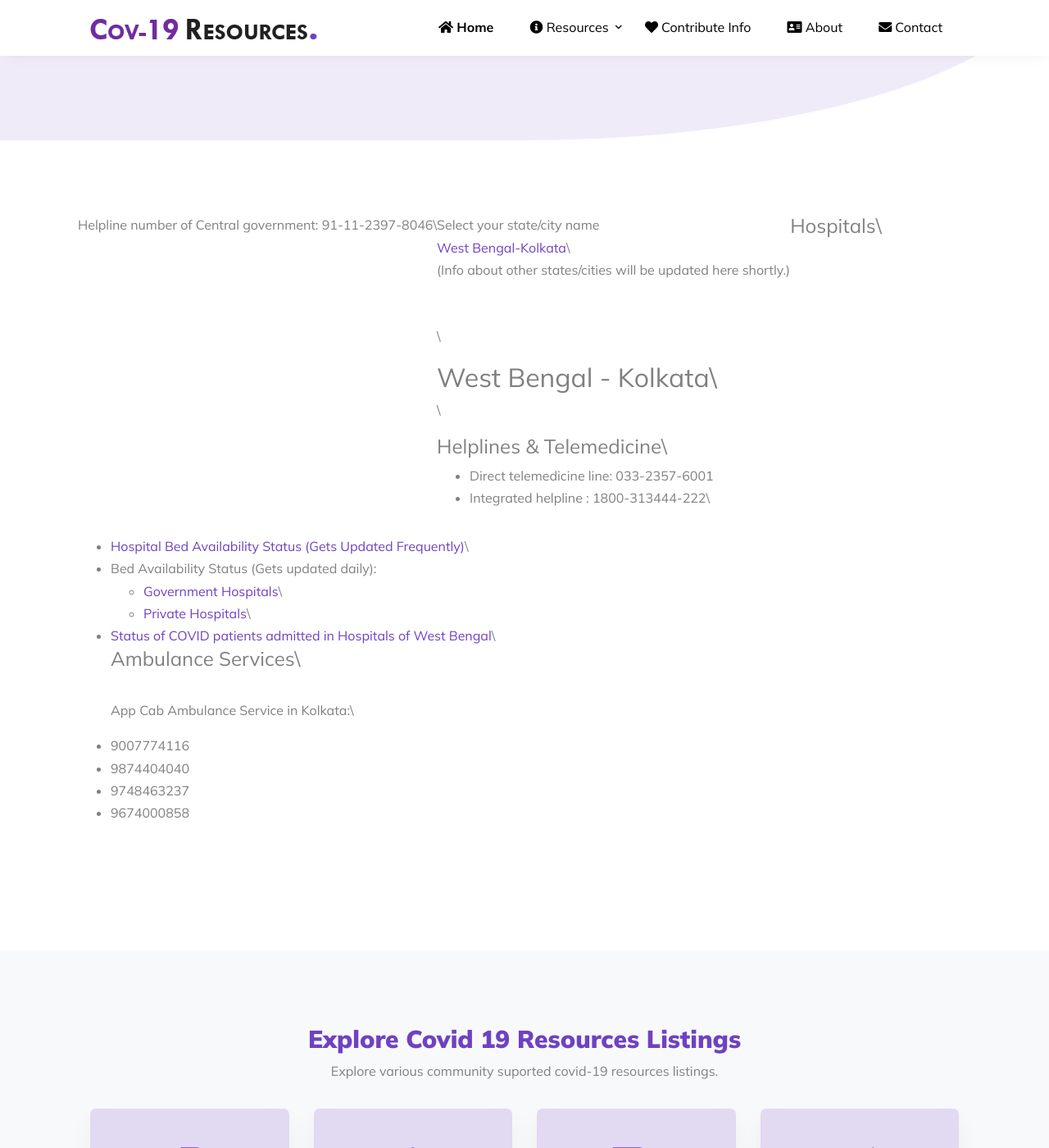
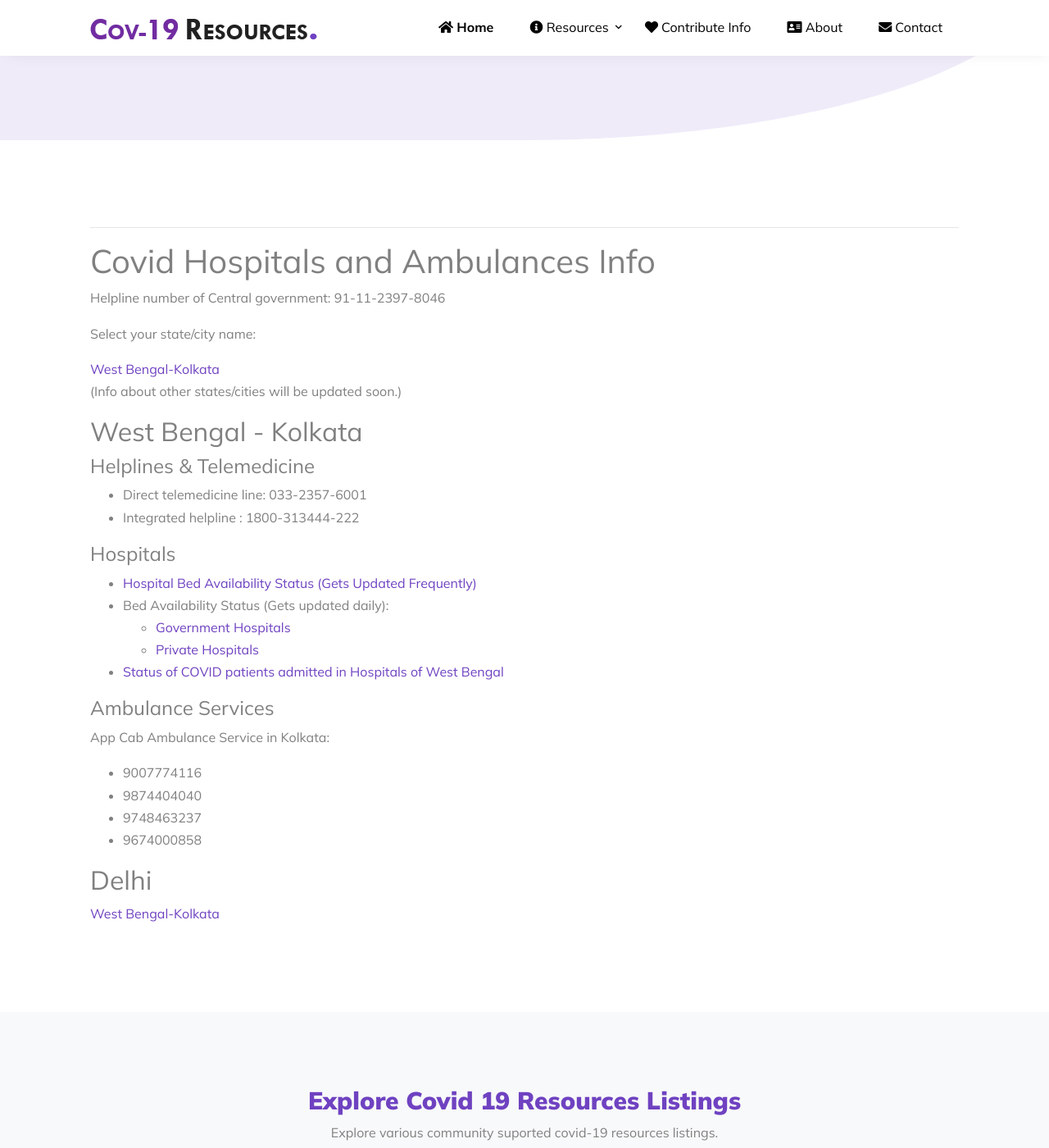
Before and after one commit to theoffbeatdoc/cov19resources, a Jekyll site: the page built from hospitals-ambulances.markdown, in a window 1280 px wide and 1400 px high, scrolled down 249 px. Shown: the whole window at 82% size. Built offline with Jekyll 4.4.1, drawn with Linux system fonts in a browser that asks for light colours; some web fonts are replaced.

Commit message:
fixed infopage markdown problem

```diff
--- a/_config.yml
+++ b/_config.yml
@@ -25,6 +25,8 @@ description: >- # this means to ignore newlines until "baseurl:"
   An initiative by The OffBeat Doc.
 baseurl: "" # the subpath of your site, e.g. /blog
 url: "https://www.cov19resources.cf" # the base hostname & protocol for your site, e.g. http://example.com https://theoffbeatdoc.github.io
+kramdown:
+  hard_wrap: true
 twitter_username:
 github_username:  theoffbeatdoc
 
--- a/_includes/html-upper-page.html
+++ b/_includes/html-upper-page.html
@@ -10,7 +10,7 @@
   <link rel="stylesheet" href={{ "/fonts/icomoon/style.css" | relative_url }}>
 
   <link rel="stylesheet" href={{ "/css/bootstrap.min.css" | relative_url }}>
-  <link rel="stylesheet" href="{{ "/css/jquery-ui.css" | relative_url }}>
+  <link rel="stylesheet" href={{ "/css/jquery-ui.css" | relative_url }}>
   <link rel="stylesheet" href={{ "/css/owl.carousel.min.css" | relative_url }}>
   <link rel="stylesheet" href={{ "/css/owl.theme.default.min.css" | relative_url }}>
   <link rel="stylesheet" href={{ "/css/owl.theme.default.min.css" | relative_url }}>
--- a/_layouts/infopage.html
+++ b/_layouts/infopage.html
@@ -32,7 +32,7 @@
 
     <div class="site-section">
       <div class="container">
-        <div class="row mb-5">
+        <div>
           {{content}}
         </div>
       </div>
--- a/hospitals-ambulances.markdown
+++ b/hospitals-ambulances.markdown
@@ -8,32 +8,41 @@ title: Hospitals and Ambulances
 subheading: Get trusted info about
 description:
 ---
-Helpline number of Central government: 91-11-2397-8046\
+---
+# Covid Hospitals and Ambulances Info
 
-> Select your state/city name\
-> [West Bengal-Kolkata](#westbengal---kolkata)\
-> (Info about other states/cities will be updated here shortly.)\
-\
-\
-\
-## West Bengal - Kolkata\
-\
-#### Helplines & Telemedicine\
+Helpline number of Central government: 91-11-2397-8046
+
+Select your state/city name:
+
+[West Bengal-Kolkata](#westbengal---kolkata)
+(Info about other states/cities will be updated soon.)
+
+## West Bengal - Kolkata
+
+#### Helplines & Telemedicine
+
 - Direct telemedicine line: 033-2357-6001
-- Integrated helpline : 1800-313444-222\
+- Integrated helpline : 1800-313444-222
 
-#### Hospitals\
-- [Hospital Bed Availability Status (Gets Updated Frequently)](https://excise.wb.gov.in/CHMS/Public/Page/CHMS_Public_Hospital_Bed_Availability.aspx)\
+#### Hospitals
+
+- [Hospital Bed Availability Status (Gets Updated Frequently)](https://excise.wb.gov.in/CHMS/Public/Page/CHMS_Public_Hospital_Bed_Availability.aspx)
 - Bed Availability Status (Gets updated daily):
-  - [Government Hospitals](https://www.wbhealth.gov.in/pages/corona/bed_availability)\
-  - [Private Hospitals](https://www.wbhealth.gov.in/pages/corona/bed_availability_pvt)\
-- [Status of COVID patients admitted in Hospitals of West Bengal](http://cpms.wbhealth.gov.in:8003/PatientStatusForPublic.aspx)\
-\
-#### Ambulance Services\
-\
-App Cab Ambulance Service in Kolkata:\
+  - [Government Hospitals](https://www.wbhealth.gov.in/pages/corona/bed_availability)
+  - [Private Hospitals](https://www.wbhealth.gov.in/pages/corona/bed_availability_pvt)
+- [Status of COVID patients admitted in Hospitals of West Bengal](http://cpms.wbhealth.gov.in:8003/PatientStatusForPublic.aspx)
+
+#### Ambulance Services
+
+App Cab Ambulance Service in Kolkata:
 
 - 9007774116
 - 9874404040
 - 9748463237
 - 9674000858
+
+
+
+## Delhi
+[West Bengal-Kolkata](#west-bengal---kolkata)
```
